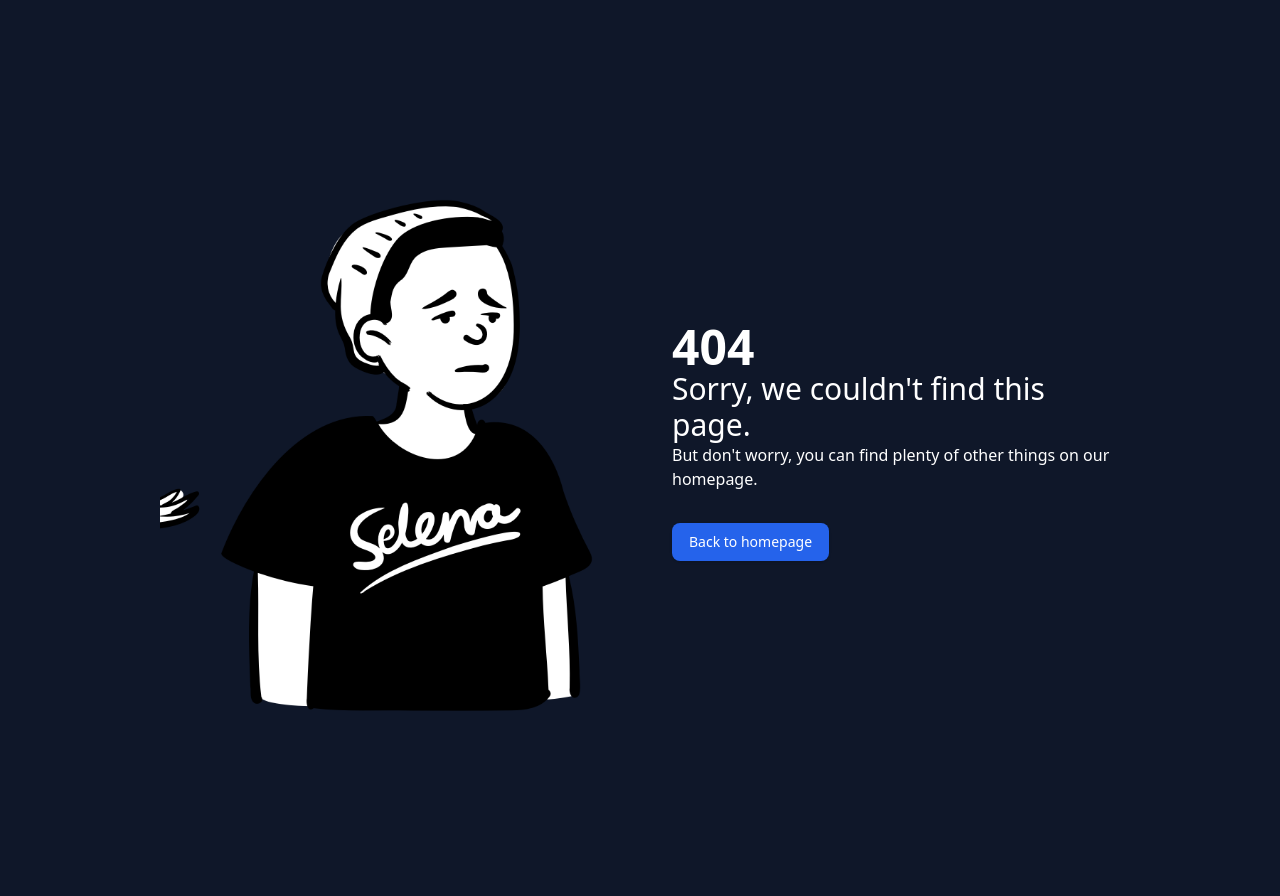
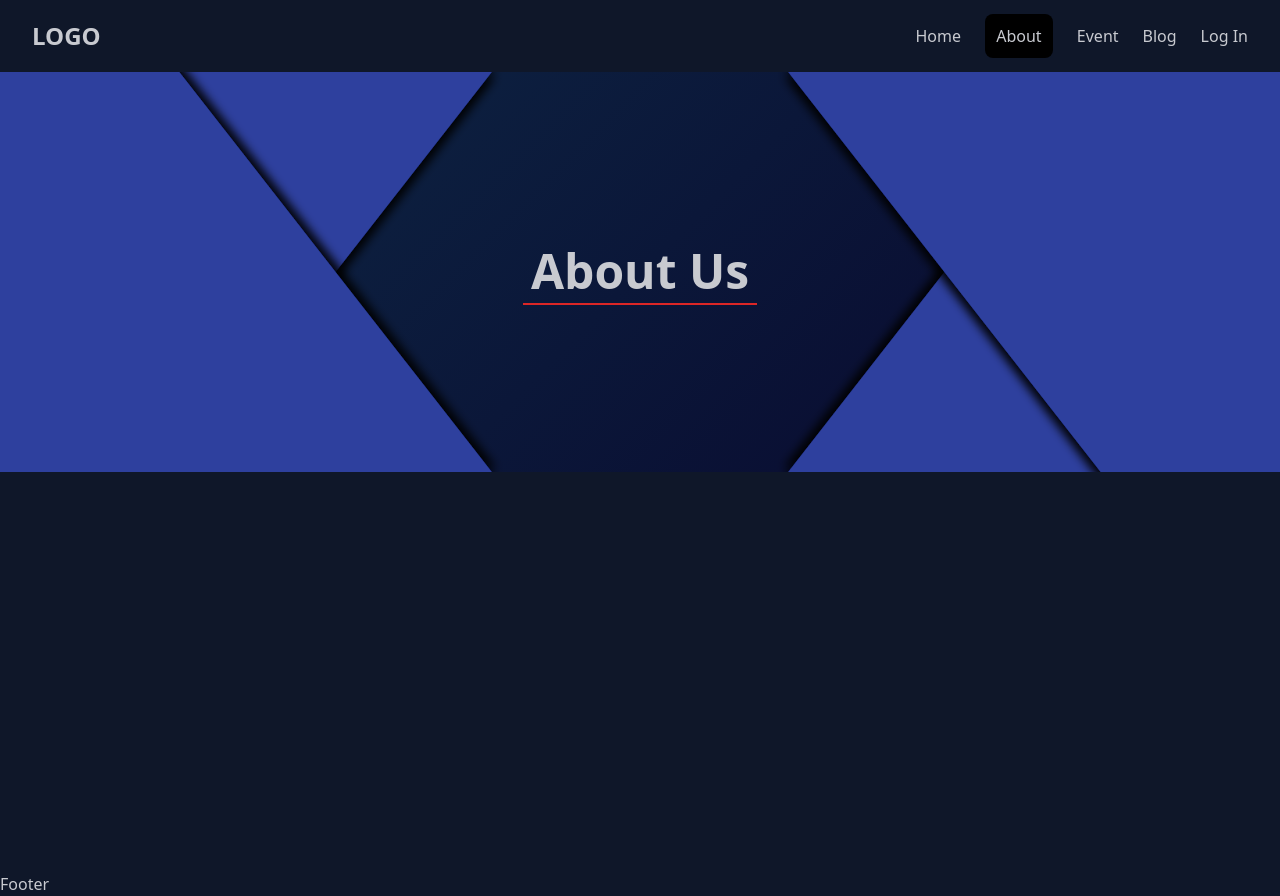
Before and after one commit to rafimd422/EventHorizonX, a React (Vite) app: page /about in a window 1280 px wide. Before the commit this address had no page. Built offline with nearby package versions, Linux system fonts and the light colour scheme.

Commit message:
Added a fixed header to all the router of Nav

```diff
--- /dev/null
+++ b/src/Components/Pages/About/About.jsx
@@ -0,0 +1,15 @@
+import './about.css'
+
+
+const About = () => {
+  return (
+    <div className='h-screen'>
+      <div className="bg h-[180px] w-full md:h-[400px] sm:h-[200px] bg-cover bg-no-repeat bg-center flex justify-center items-center">
+       <p className='xl:text-5xl md:text-4xl text-2xl font-bold border-b-2 border-red-600 p-2'>About Us</p>
+      </div>
+
+    </div>
+  )
+}
+
+export default About
--- /dev/null
+++ b/src/Components/Pages/About/about.css
@@ -0,0 +1,4 @@
+
+.bg {
+    background-image: url('/src/assets/pagesHeader.svg');
+}
--- /dev/null
+++ b/src/Components/Pages/Blog/Blog.jsx
@@ -0,0 +1,14 @@
+import './../About/about.css';
+
+const Blog = () => {
+  return (
+    <div className='h-screen'>
+      <div className="bg h-[180px] w-full md:h-[400px] sm:h-[200px] bg-cover bg-no-repeat bg-center flex justify-center items-center">
+       <p className='xl:text-5xl md:text-4xl text-2xl font-bold border-b-2 border-red-600 p-3'>Blogs</p>
+      </div>
+
+    </div>
+  )
+}
+
+export default Blog
--- a/src/Components/Pages/ErrorPage.jsx
+++ b/src/Components/Pages/ErrorPage.jsx
@@ -1,3 +1,4 @@
+import { Link } from 'react-router-dom';
 import errorPic from '../../assets/error.png'
 
 const ErrorPage = () => {
@@ -13,9 +14,9 @@ const ErrorPage = () => {
             But don't worry, you can find plenty of other things on our
             homepage.
           </p>
-          <button className="px-4 inline py-2 text-sm font-medium leading-5 shadow text-white transition-colors duration-150 border border-transparent rounded-lg focus:outline-none focus:shadow-outline-blue bg-blue-600 active:bg-blue-600 hover:bg-blue-700">
+          <Link to={'/'} className="px-4 inline py-2 text-sm font-medium leading-5 shadow text-white transition-colors duration-150 border border-transparent rounded-lg focus:outline-none focus:shadow-outline-blue bg-blue-600 active:bg-blue-600 hover:bg-blue-700">
             Back to homepage
-          </button>
+          </Link>
         </div>
         <div className="max-w-lg">
 <img src={errorPic} alt="Error" />
--- /dev/null
+++ b/src/Components/Pages/Event/Event.jsx
@@ -0,0 +1,15 @@
+
+import './../About/about.css';
+
+const Event = () => {
+  return (
+    <div className='h-screen'>
+      <div className="bg h-[180px] w-full md:h-[400px] sm:h-[200px] bg-cover bg-no-repeat bg-center flex justify-center items-center">
+       <p className='xl:text-5xl md:text-4xl text-2xl font-bold border-b-2 border-red-600 p-3'>Our Upcoming Events</p>
+      </div>
+
+    </div>
+  )
+}
+
+export default Event
--- /dev/null
+++ b/src/Components/Pages/Login/Login.jsx
@@ -0,0 +1,14 @@
+import './../About/about.css';
+
+const Login = () => {
+  return (
+    <div className='h-screen'>
+      <div className="bg h-[180px] w-full md:h-[360px] sm:h-[200px] bg-cover bg-no-repeat bg-center flex justify-center items-center">
+       <p className='xl:text-5xl md:text-4xl text-3xl font-bold border-b-2 border-red-600 p-3'>Log In</p>
+      </div>
+
+    </div>
+  )
+}
+
+export default Login
--- /dev/null
+++ b/src/Components/Pages/Register/Register.jsx
@@ -0,0 +1,14 @@
+import React from 'react'
+
+const Register = () => {
+  return (
+    <div className='h-screen'>
+      <div className="bg h-[180px] w-full md:h-[360px] sm:h-[200px] bg-cover bg-no-repeat bg-center flex justify-center items-center">
+       <p className='xl:text-5xl md:text-4xl text-3xl font-bold border-b-2 border-red-600 p-3'>Register Now</p>
+      </div>
+
+    </div>
+  )
+}
+
+export default Register
```
Also changed, not shown: src/Components/router/Router.jsx (+25 -0 lines).
